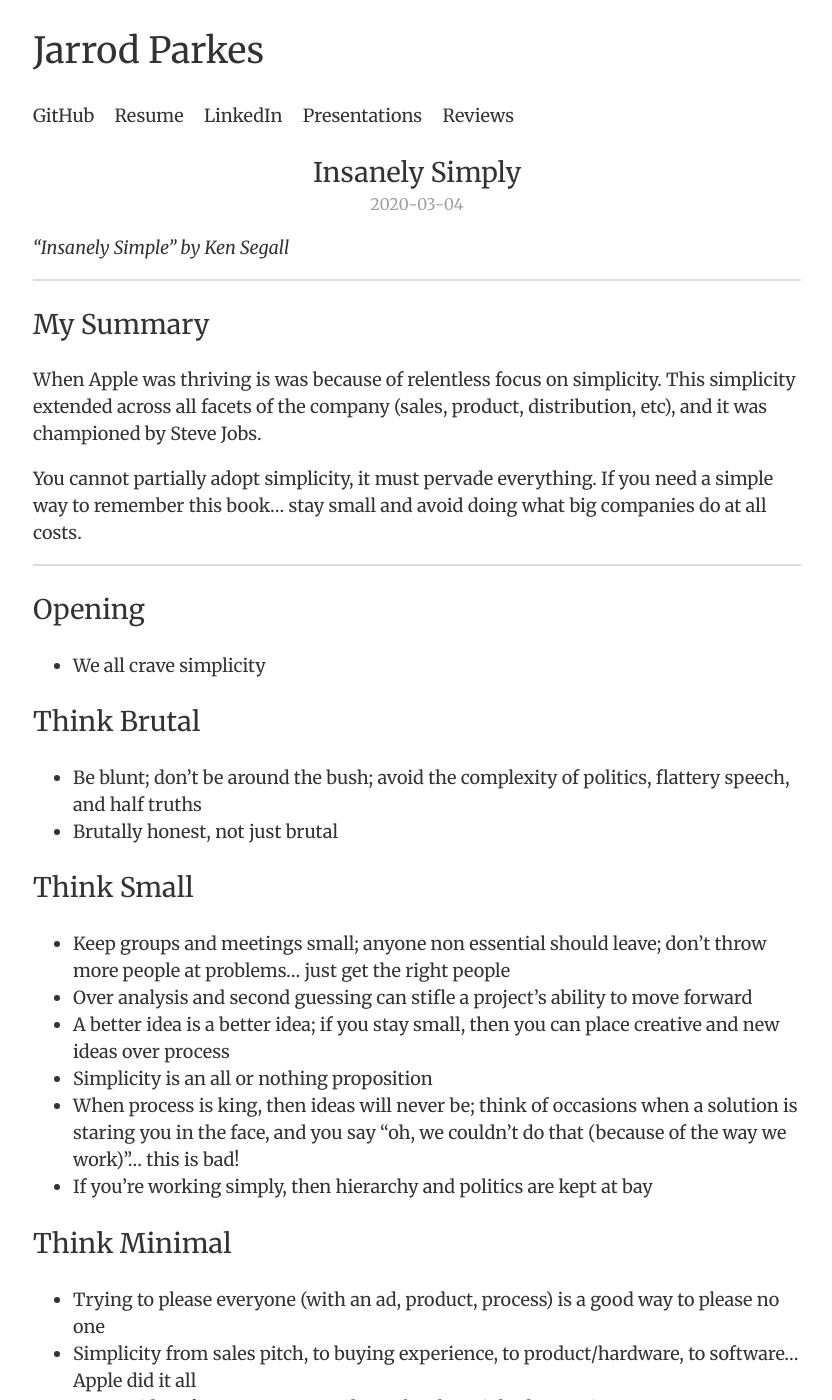
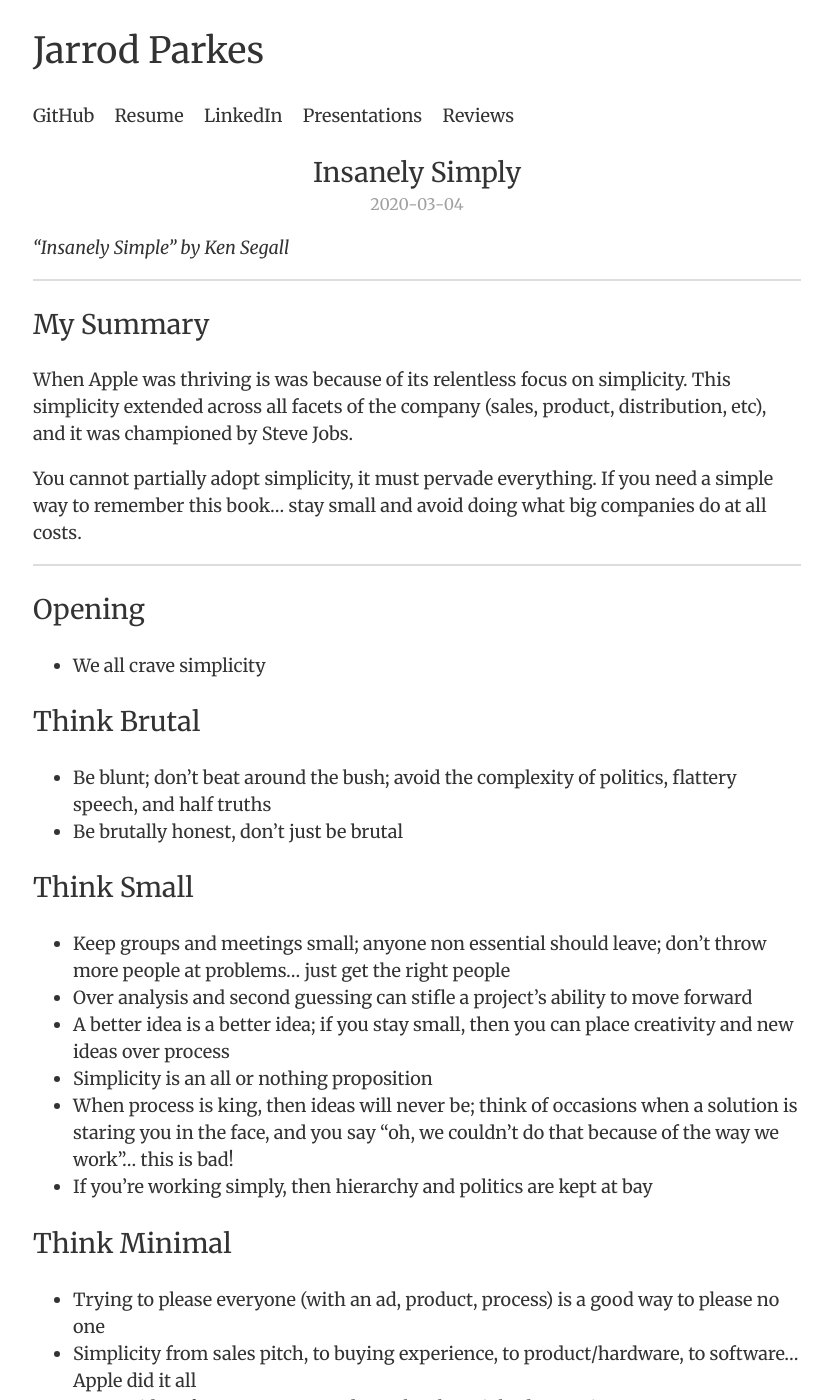
Before and after one commit to jarrodparkes/jarrodparkes.github.io, a Jekyll site: the page built from _posts/2020-03-04-insanely-simple.md, in a window 1280 px wide and 1400 px high. Shown: the whole window, without its empty margins (223-1055 px from the left). Built offline with Jekyll 4.4.1, drawn with Linux system fonts in a browser that asks for light colours; some of the changed text lies outside the part shown.

Commit message:
fix some typos

```diff
--- a/_posts/2020-03-04-insanely-simple.md
+++ b/_posts/2020-03-04-insanely-simple.md
@@ -11,7 +11,7 @@
 
 # My Summary
 
-When Apple was thriving is was because of relentless focus on simplicity. This simplicity extended across all facets of the company (sales, product, distribution, etc), and it was championed by Steve Jobs.
+When Apple was thriving is was because of its relentless focus on simplicity. This simplicity extended across all facets of the company (sales, product, distribution, etc), and it was championed by Steve Jobs.
 
 You cannot partially adopt simplicity, it must pervade everything. If you need a simple way to remember this book... stay small and avoid doing what big companies do at all costs.
 
@@ -23,16 +23,16 @@
 
 ## Think Brutal
 
-- Be blunt; don’t be around the bush; avoid the complexity of politics,  flattery speech, and half truths
-- Brutally honest, not just brutal
+- Be blunt; don’t beat around the bush; avoid the complexity of politics, flattery speech, and half truths
+- Be brutally honest, don't just be brutal
 
 ## Think Small
 
 - Keep groups and meetings small; anyone non essential should leave; don’t throw more people at problems... just get the right people
 - Over analysis and second guessing can stifle a project’s ability to move forward
-- A better idea is a better idea; if you stay small, then you can place creative and new ideas over process
+- A better idea is a better idea; if you stay small, then you can place creativity and new ideas over process
 - Simplicity is an all or nothing proposition
-- When process is king, then ideas will never be; think of occasions when a solution is staring you in the face, and you say “oh, we couldn’t do that (because of the way we work)”... this is bad!
+- When process is king, then ideas will never be; think of occasions when a solution is staring you in the face, and you say “oh, we couldn’t do that because of the way we work”... this is bad!
 - If you’re working simply, then hierarchy and politics are kept at bay
 
 ## Think Minimal
@@ -77,8 +77,8 @@
 
 ## Conclusions
 
-- Your first idea is always pretty complex, but if you still with the problem for awhile and focus on a solution, you can almost always make it more simple and get to the essence of what your solution is
+- Your first idea will be complex, but if you stick with the problem for awhile and focus on a solution, then you almost always make it more simple (and get to the essence of your solution)
 - Simplicity, as powerful as it is, cannot overcome a bad idea — bad ideas are still bad, no matter how simple you make them
 - A company’s brand works like a bank account; wins are deposits, blunders are withdrawals; as long as you have a high balance you can withstand a blunder
-- Accept the mistakes and move on to investing in the next innovation
+- Accept mistakes and move forward to investing into the next innovation
 - If the final decision maker for a project isn’t in the room until the very end, then that is a bad smell!
```
Also changed, not shown: other parts of _posts/2020-03-04-insanely-simple.md (+3 -3 lines).
